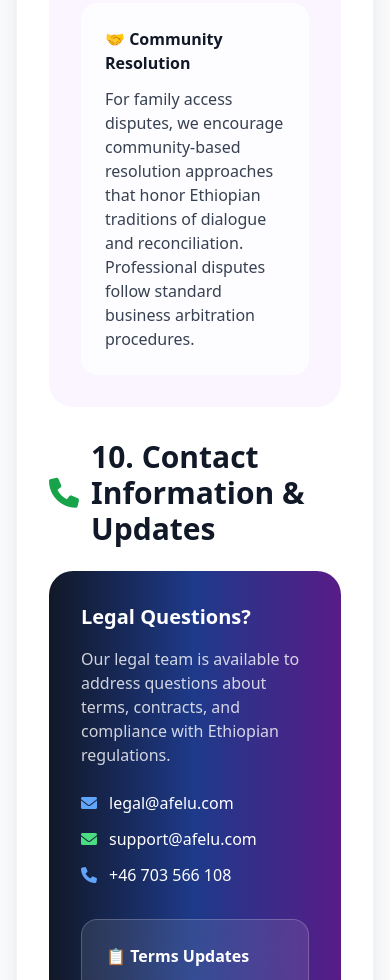
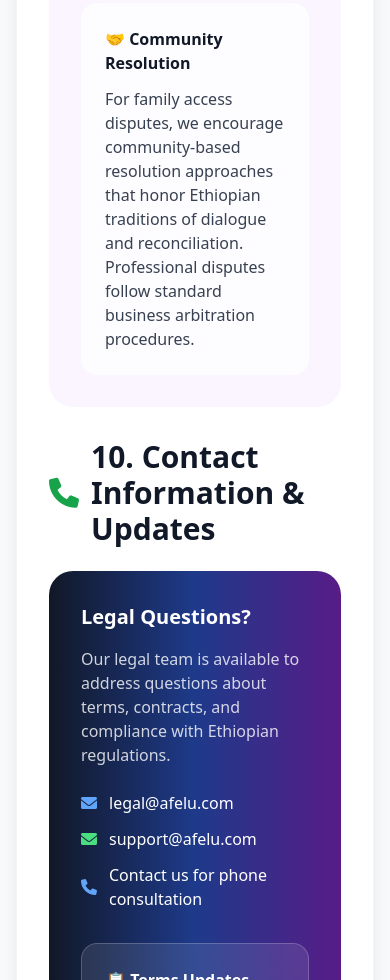
Before and after one commit to yosephdev/afelu-guardian, a website: page public/terms.html in a window 390 px wide. Shown: the part 11020-12000 px from the top of the page. Drawn offline with nearby package versions, Linux system fonts and the light colour scheme.

Commit message:
Privacy update: Replace personal phone number with consultation request message

```diff
--- a/public/terms.html
+++ b/public/terms.html
@@ -458,7 +458,7 @@
                                 </div>
                                 <div class="flex items-center">
                                     <i class="fas fa-phone text-blue-400 mr-3"></i>
-                                    <span class="text-white">+46 703 566 108</span>
+                                    <span class="text-white">Contact us for phone consultation</span>
                                 </div>
                             </div>
                         </div>
```
Also changed, not shown: public/index.html (+1 -1 lines).
